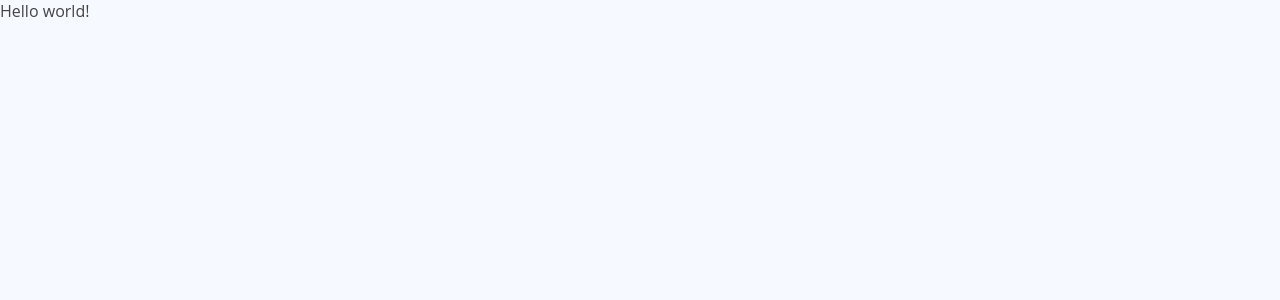
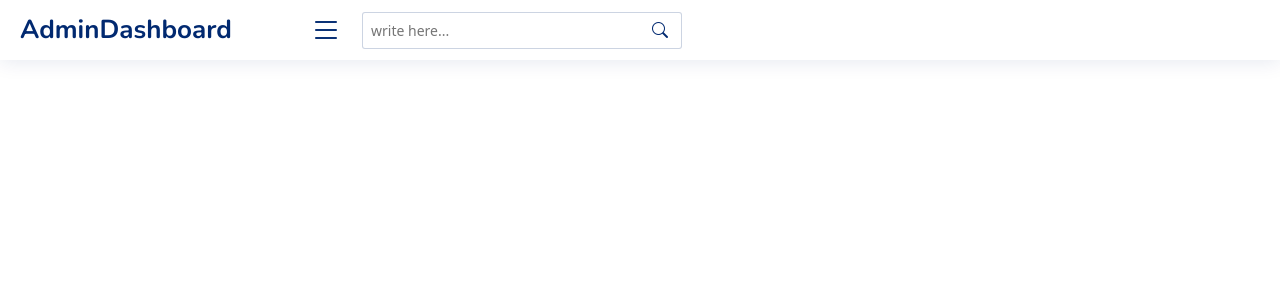
Before and after one commit to sarkarniloy102/Admin_Dashboard, a React app: page / in a window 1280 px wide. Shown: the top 300 px of the page. Built offline with nearby package versions, Linux system fonts and the light colour scheme; the HTML template or start-up script is replaced by a standard one.

Commit message:
implement logo & search bar in navbar of header

```diff
--- a/src/App.jsx
+++ b/src/App.jsx
@@ -1,14 +1,21 @@
 
 import './App.css'
+import Header from './components/header/Header'
+
+// import bootstrap
+import 'bootstrap/dist/css/bootstrap.min.css';
+import 'bootstrap/dist/js/bootstrap.min.js';
+
+// import icons
+import 'bootstrap-icons/font/bootstrap-icons.css';
+import 'remixicon/fonts/remixicon.css'
 
 function App() {
 
 
   return (
     <>
-      <div>
-        Hello world!
-      </div>
+      <Header />
     </>
   )
 }
--- /dev/null
+++ b/src/components/header/Header.jsx
@@ -0,0 +1,20 @@
+import './header.css'
+import Logo from './Logo';
+import SearchBar from './SearchBar';
+
+
+const Header = () => {
+    return (
+        <header id='header'
+            className='header fixed-top d-flex align-items-center'>
+            {/* logo */}
+            <Logo />
+            {/* search bar */}
+            <SearchBar />
+            {/* nav */}
+
+        </header >
+    );
+};
+
+export default Header;
--- /dev/null
+++ b/src/components/header/Logo.css
@@ -0,0 +1,20 @@
+.logo{
+    line-height: 1;
+}
+
+@media (min-width:1200px) {
+    .logo{
+        width: 280px;
+    }
+}
+
+.logo img{
+    max-height: 26px;
+    margin-right: 6px;
+}
+.logo span{
+    font-size: 26px;
+    font-weight: 700;
+    color: #012970;
+    font-family: 'Nunito', sans-serif;
+}
--- /dev/null
+++ b/src/components/header/Logo.jsx
@@ -0,0 +1,22 @@
+import './logo.css'
+
+const Logo = () => {
+    const handleToggleSideBar = () => {
+        document.body.classList.toggle('toggle-sidebar');
+    }
+    return (
+        <div className='d-flex align-items-center justify-content-between'>
+            <a href="/" className='logo d-flex align-items-center text-decoration-none'>
+                {/* <img src="" alt="" /> */}
+                <span className='d-none d-lg-block'>AdminDashboard</span>
+            </a>
+            <i className='bi bi-list toggle-sidebar-btn'
+                onClick={handleToggleSideBar}>
+
+            </i>
+
+        </div>
+    );
+};
+
+export default Logo;
--- /dev/null
+++ b/src/components/header/SearchBar.jsx
@@ -0,0 +1,22 @@
+import './searchBar.css';
+
+
+const SearchBar = () => {
+    return (
+        <div className='search-bar'>
+            <form action="#"
+                method='POST'
+                className='search-form d-flex align-items-center '>
+                <input type="text"
+                    name="query"
+                    placeholder='write here...'
+                    title='Enter search keyword' />
+                <button type='submit' title='Search'>
+                    <i className='bi bi-search'></i>
+                </button>
+            </form>
+        </div>
+    );
+};
+
+export default SearchBar;
--- /dev/null
+++ b/src/components/header/header.css
@@ -0,0 +1,17 @@
+.header{
+    transition: all 0.5s;
+    z-index: 997;
+    height: 60px;
+    box-shadow: 0 2px 20px rgba(1, 41, 112, 0.1);
+    background-color: #fff;
+    padding-left: 20px;
+}
+
+/* search bar */
+/* toggle sidebar button */
+.header .toggle-sidebar-btn{
+    font-size: 32px;
+    padding-left: 10px;
+    cursor: pointer;
+    color: #012970;
+}
--- /dev/null
+++ b/src/components/header/searchBar.css
@@ -0,0 +1,58 @@
+.header .search-bar {
+    min-width: 360px;
+    padding: 0 20px;
+}
+
+@media (max-width:1199px) {
+    .header .search-bar {
+        position: fixed;
+        top: 50px;
+        left: 0;
+        right: 0;
+        padding: 20px;
+        box-shadow: 0 0 15px 0px rgba(1, 41, 112, 0.1);
+        background: white;
+        z-index: 9999;
+        transition: 0.3s;
+        visibility: hidden;
+        opacity: 0;
+    }
+    .header .search-bar-show {
+        top: 60px;
+        visibility: visible;
+        opacity: 1;
+    }
+}
+
+.header .search-form {
+    width: 100%;
+}
+
+.header .search-form input {
+    border: 0;
+    font-size: 14px;
+    color: #012970;
+    border: 1px solid rgba(1, 41, 112, 0.2);
+    padding: 7px 38px 7px 8px;
+    border-radius: 3px;
+    transition: 0.3s;
+    width: 100%;
+}
+
+.header .search-form input:focus,
+.header .search-form input:hover {
+    outline: none;
+    box-shadow: 0 0 10px rgba(1, 41, 112, 0.15);
+    border: 1px solid rgba(1, 41, 112, 0.3);
+}
+
+.header .search-form button {
+    border: 0;
+    padding: 0;
+    margin-left: -30px;
+    background: none;
+}
+
+.header .search-form button i {
+    color: #012970;
+}
```
Also changed, not shown: package.json (line endings or trailing spaces).
